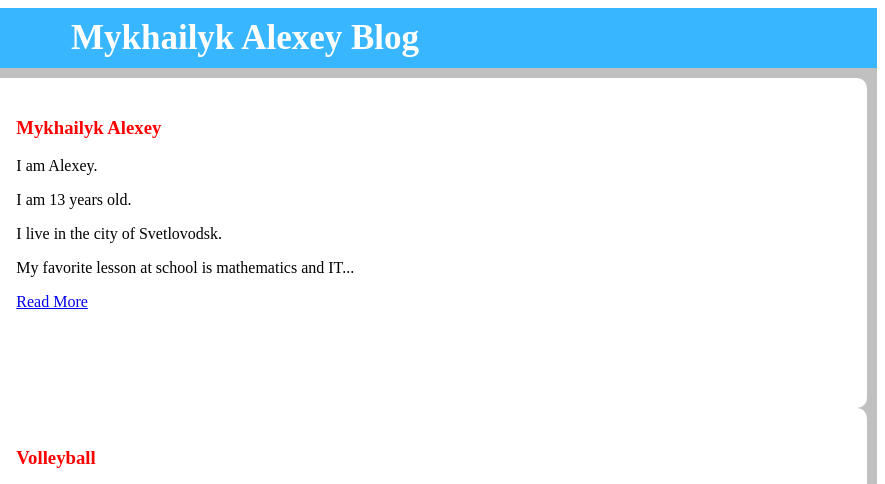
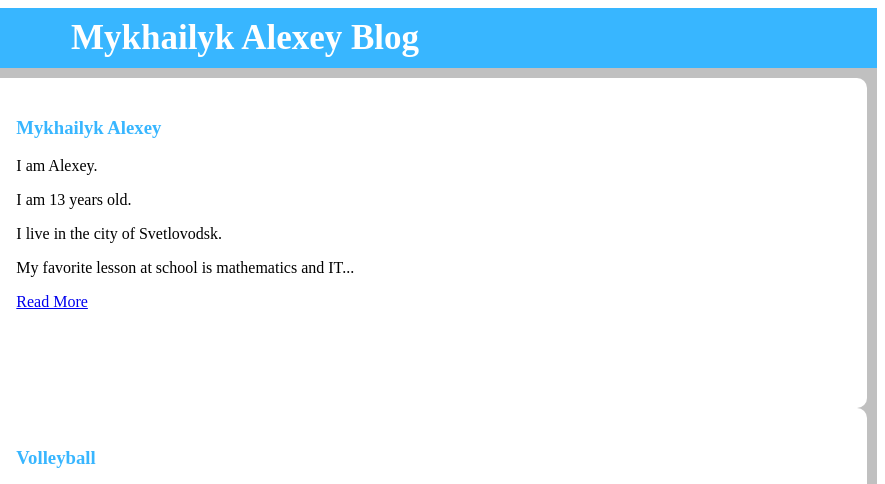
Before and after one commit to Alex9011/Table-for-school, a plain HTML site: page index.html in a window 1280 px wide. Shown: the top 484 px of the page, 395-1280 px from the left. Drawn offline with Linux system fonts and the light colour scheme.

Commit message:
Update index.html

```diff
--- a/index.html
+++ b/index.html
@@ -37,7 +37,7 @@ img{
   height:250px;
 }
 font{
-  color:red;
+  color:#38b6ff;
 }
 #Padding{
   padding:0px 0px 0px 20px;
```
